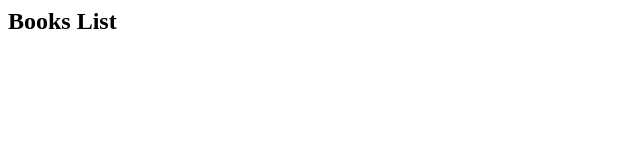
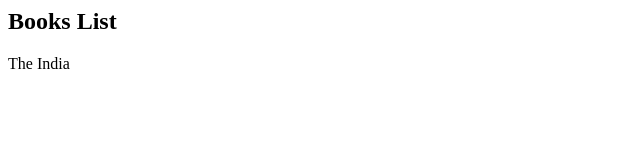
Before and after one commit to harshit687/LibraryHub, a plain HTML site: page books.html in a window 1280 px wide. Shown: the full height of the page, 0-640 px from the left. Drawn offline with Linux system fonts and the light colour scheme.

Commit message:
book updated

```diff
--- a/books.html
+++ b/books.html
@@ -4,5 +4,6 @@
 	</head>
 	<body>
 		<h2> Books List </h2>
+		<p>The India</p>
 	</body>
 </html>
```
